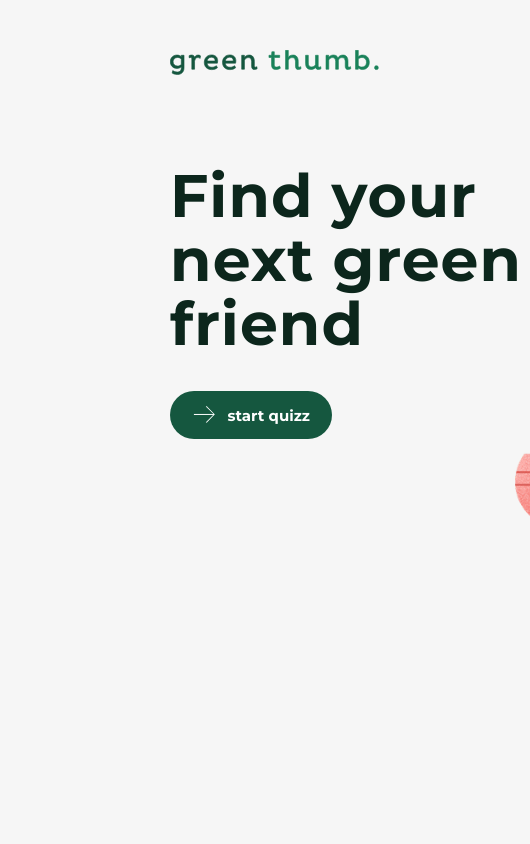
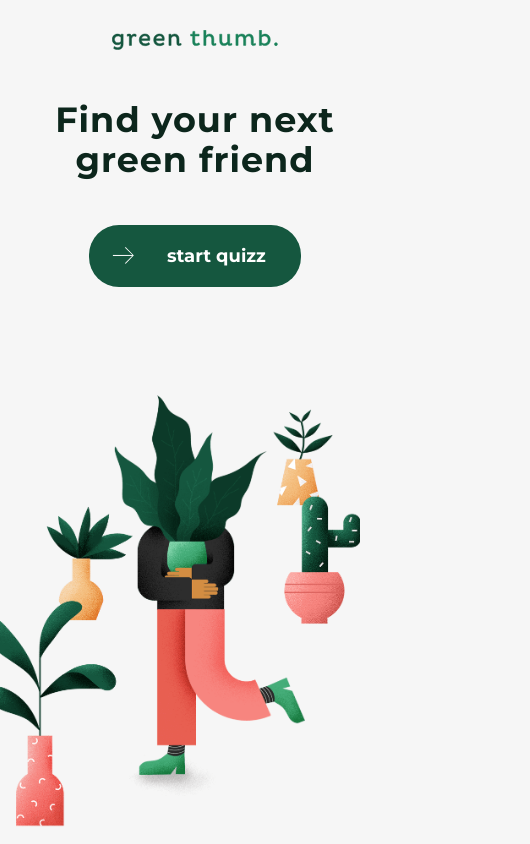
Before and after one commit to gabrielEscame/green-thumb, a React (Create React App) app: page / in a window 390 px wide. Shown: the whole page, 530 px wide, since content can reach past the window. Built offline with nearby package versions, Linux system fonts and the light colour scheme.

Commit message:
home-page-resposivity-mobile

```diff
--- a/src/pages/home/index.jsx
+++ b/src/pages/home/index.jsx
@@ -1,7 +1,7 @@
 import React from 'react';
 import './style.css'
 import logo from '../../images/logo/logo-greenthumb.svg';
-import illustration from '../../images/illustrations/illustration-home.png';
+// import illustration from '../../images/illustrations/illustration-home.png';
 import {Link} from 'react-router-dom';
 import whiteArrow from '../../images/icons/white/arrow-white.png'
 
@@ -21,7 +21,8 @@
         </Link>
       </div>
       <div className='image-container'>
-        <img src={illustration} alt="illustration"/>
+        {/* <img src={illustration} alt="illustration"/> */}
+        <div id='illustration-home'/>
       </div>
     </div>
   );
--- a/src/pages/home/style.css
+++ b/src/pages/home/style.css
@@ -47,14 +47,16 @@
 
 .logo-container > img{
   height: 25px;
-  margin-bottom: 85px;
+  margin-bottom: 95px;
 }
 
-.image-container > img{
-  height: 600px;
-  position: fixed;
-  top:24px;
-  left: 515px;
+#illustration-home{
+  height: 100vh;
+  width: 61vw;
+  background-image: url(../../images/illustrations/illustration-home.png);
+  background-position-y: 10px;
+  background-repeat: no-repeat;
+  background-size: 680px;
 }
 
 /* RESPONSIVITY 1920 */
@@ -66,7 +68,7 @@
   }
 
   .logo-container > h1 {
-    width: 600px;
+    width: 500px;
     font-size: 80px;
     margin-bottom: 35px;
     line-height: 95px;
@@ -75,12 +77,6 @@
   .logo-container > img{
     height: 30px;
     margin-bottom: 120px;
-  }
-
-  .image-container > img{
-    height: 900px;
-    top: 33px;
-    left: 720px;
   }
 
   .start-quizz{
@@ -98,6 +94,15 @@
   .start-quizz > img {
     height: 28px;
   }
+
+  #illustration-home{
+    height: 100vh;
+    width: 55vw;
+    background-image: url(../../images/illustrations/illustration-home.png);
+    background-position-y: 35px;
+    background-repeat: no-repeat;
+    background-size: 1000px;
+  }
 }
 
 /* RESPONSIVITY MAC B00K */
@@ -105,7 +110,7 @@
 @media only screen and (min-width: 1440px) and (max-width: 1919px) {
 
   .logo-container{
-    margin: 140px 0px 0px 180px;
+    margin: 180px 0px 0px 150px;
   }
 
   .logo-container > h1 {
@@ -117,13 +122,16 @@
 
   .logo-container > img{
     height: 25px;
-    margin-bottom: 80px;
+    margin-bottom: 90px;
   }
 
-  .image-container > img{
-    height: 800px;
-    top: 100px;
-    left: 500px;
+  #illustration-home{
+    height: 100vh;
+    width: 60vw;
+    background-image: url(../../images/illustrations/illustration-home.png);
+    background-position-y: 181px;
+    background-repeat: no-repeat;
+    background-size: 800px;
   }
 
   .start-quizz{
@@ -142,3 +150,67 @@
     height: 20px;
   }
 }
+
+@media only screen and (max-width: 500px) {
+
+  .home-container {
+    display: flex;
+    flex-direction: column;
+    align-items: center;
+    flex-wrap: wrap;
+    height: 100vh;
+  }
+
+  .logo-container {
+    display: flex;
+    flex-direction: column;
+    align-items: center;
+    margin: 0px 0px 0px 0px;
+    height: 38vh;
+  }
+
+  .logo-container > img{
+    height: 20px;
+    margin-top: 30px;
+    margin-bottom: 50px;
+  }
+
+  .logo-container > h1 {
+    width: 330px;
+    font-size: 35px;
+    text-align: center;
+    line-height: 40px;
+    margin-bottom: 45px;
+  }
+
+  .start-quizz{
+    width: 43vw;
+    padding: 20px 22px;
+    font-size: 20px;
+  }
+
+  .start-quizz > p{
+    font-size: 18px;
+    margin-right: 13px;
+  }
+
+  .start-quizz > img {
+    height: 20px;
+  }
+
+  .image-container {
+    display: flex;
+    justify-content: center;
+    width: 100vw;
+  }
+
+  #illustration-home{
+    height: 62vh;
+    width: 100vw;
+    background-image: url(../../images/illustrations/illustration-home-mobile.png);
+    background-position-x: -20px;
+    background-position-y: 60px;
+    background-repeat: no-repeat;
+    background-size: 380px;
+  }
+}
--- a/src/pages/purchase/style.css
+++ b/src/pages/purchase/style.css
@@ -292,3 +292,7 @@
     margin-bottom: 30px;
   }
 }
+
+@media only screen and (max-width: 500px) {
+
+}
```
Also changed, not shown: src/components/button/style.css (line endings or trailing spaces).
